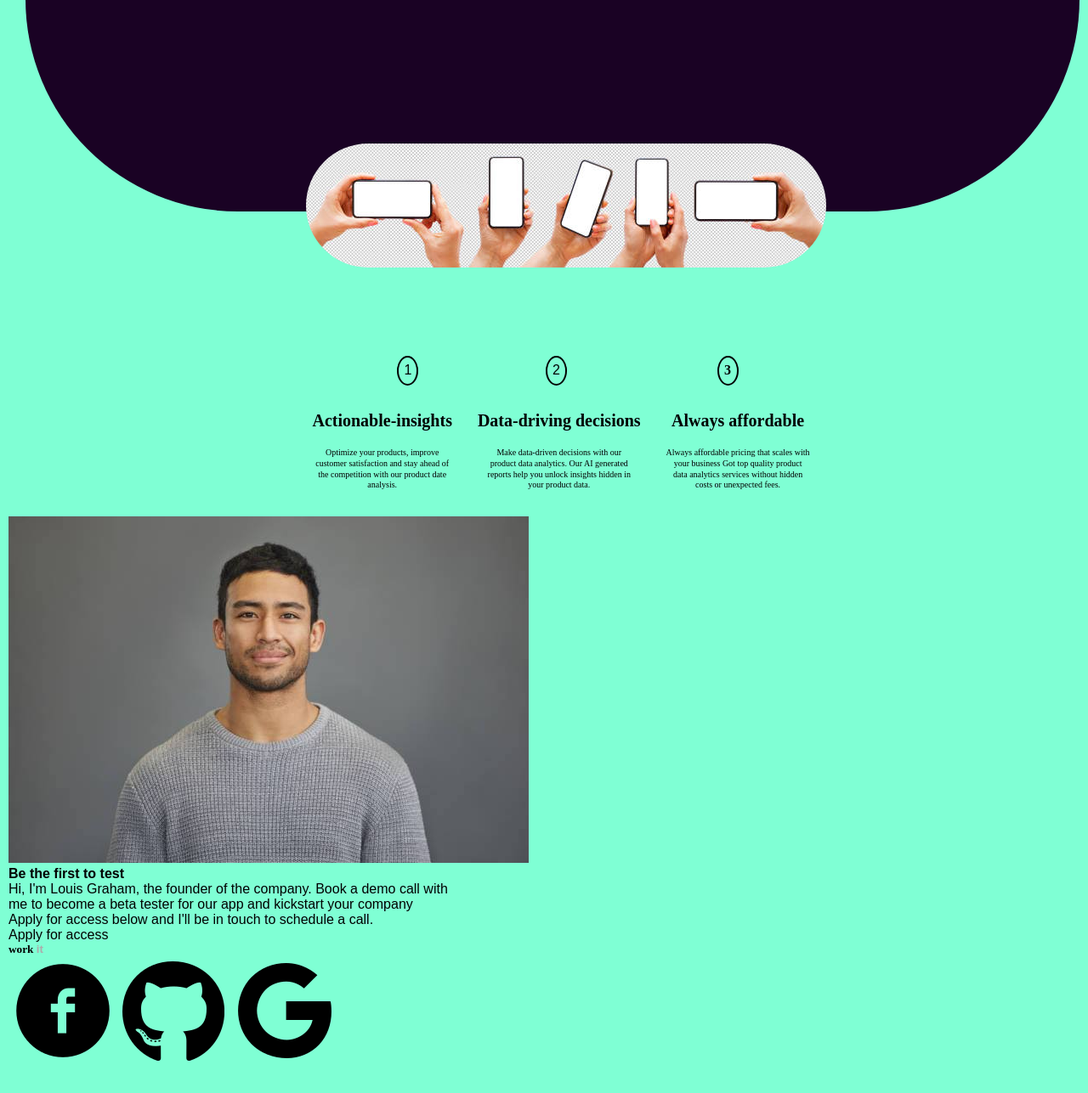
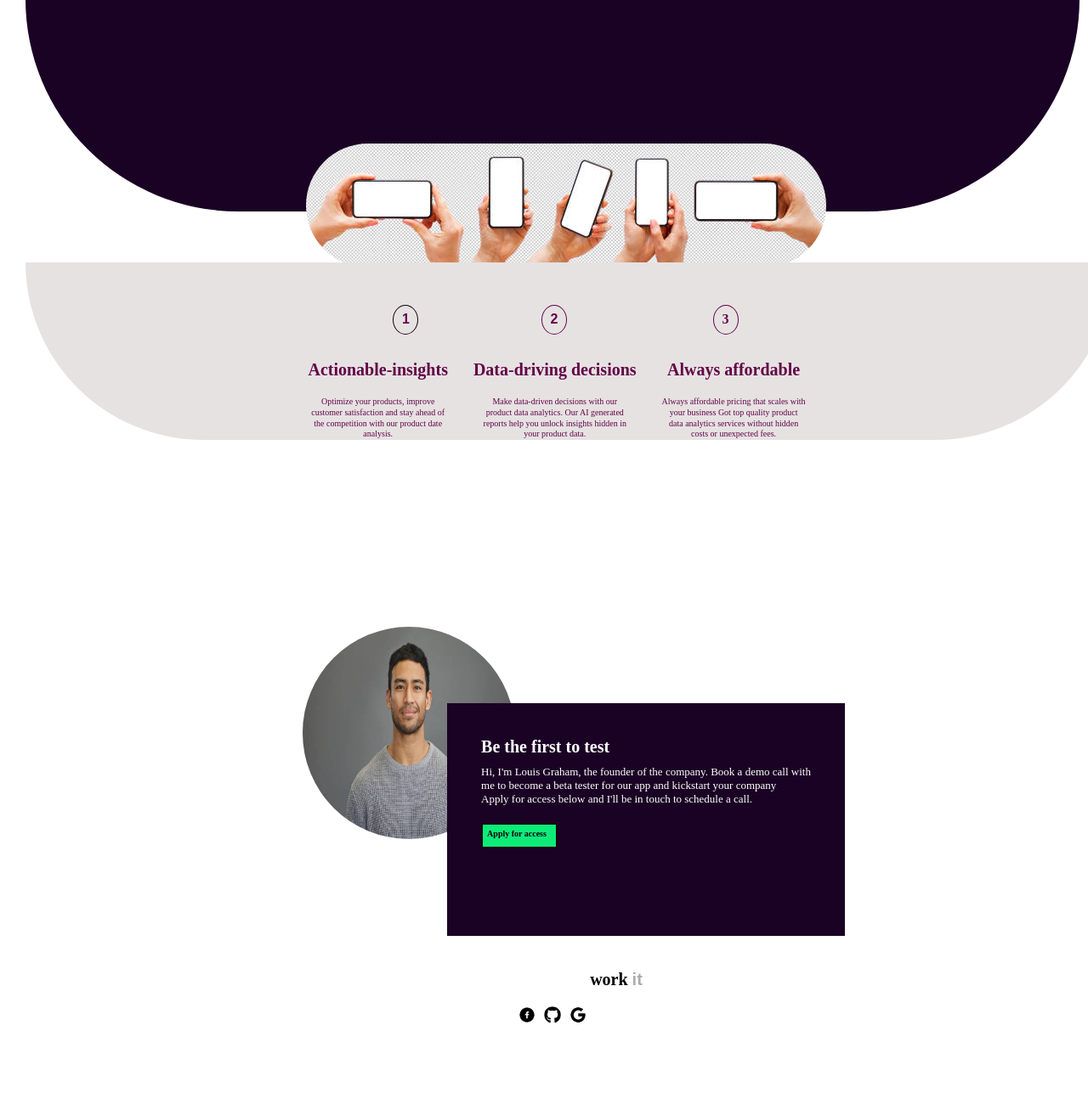
Before and after one commit to Kurtwelle/workit, a plain HTML site: page index.html in a window 1280 px wide. Shown: the part 331-1618 px from the top of the page at 85% size. Drawn offline with Linux system fonts and the light colour scheme.

Commit message:
work it continuation

```diff
--- a/style.css
+++ b/style.css
@@ -10,7 +10,8 @@
     width: 100%;
     justify-content: center;
     align-items: center;
-    background-color: aquamarine;
+    background-color:#ffffff;
+    align-content: center;
 }
 
 .card{
@@ -110,26 +111,38 @@ h1{
 }
 
 .middle{
+    width:100%;
     display: flex;
     text-align: center;
-    margin-left: 20px;
+    margin-left: 0px;
     margin-bottom: 30px;
     justify-content: center;
+    border-bottom-left-radius: 400px;
+    border-bottom-right-radius:400px ;
+    background-color: rgb(230, 226, 226);
+    padding-top: 50px;
+    position: relative;
+    top: -130px;
+    margin: 20px;
 }
 
 .firstcontent{
     margin-right: 30px ;
+    color: #630547;
 }
 
 .no1{
     border-radius: 100%;
-    border: 2px solid ;
+    border: 0.5px solid ;
     height: 35px;
-    width: 25px;
-    padding: 6px;
+    width: 30px;
+    padding: 7px;
+    color: #630547;
     margin-left: 100px;
     text-align: center;
     margin-bottom:30px;
+    border-color: #15010f;
+    font-weight: bold;
 }
 
 h3{
@@ -148,17 +161,19 @@ h3{
 }
 .secondcontent{
     margin-right: 30px;
+    color: #630547 ;
 }
 
 .no2{
     border-radius: 100%;
-    border: 2px solid ;
+    border: 0.5px solid ;
     height: 35px;
-    width: 25px;
-    padding: 6px;
+    width: 30px;
+    padding: 7px;
     margin-left: 80px;
     text-align: center;
     margin-bottom:30px;
+    font-weight: bold;
 }
 
 .data{
@@ -167,12 +182,17 @@ h3{
     text-align: center;
     line-height: 0.8rem;
 }
+.thirdcontent{
+    margin-right: 30px;
+    color: #630547 ;
+}
+
 .no3{
     border-radius: 100%;
-    border: 2px solid ;
+    border: 0.5px solid ;
     height: 35px;
-    width: 25px;
-    padding: 6px;
+    width: 30px;
+    padding: 7px;
     margin-left: 60px;
     text-align: center;
     margin-bottom:30px;
@@ -185,3 +205,104 @@ h3{
     text-align: center;
     line-height: 0.8rem;
 }
+
+.buttom{
+    display: flex;
+    background-color: #ffffff;
+    padding: 100px;
+    /* justify-items: center; */
+    justify-content: center;
+}
+
+.dev{
+    /* background-color: #0dec79; */
+    margin-right: 20px;
+    width: 200px;
+    position: relative;
+    left:50px;
+    top: -50px;
+    /* border-radius: 100%; */
+}
+
+.Dev{
+    height: 250px;
+    width:250px;
+    border-radius: 100%;
+    margin-top: 20px;
+    margin-left: 0px;
+}
+
+.lastcontent{
+    position: relative;
+    top: 60px;
+    right: 0px;
+    border: 0px solid;
+    padding: 40px;
+    justify-content: center;
+    color: #ffffff;
+    background-color: rgb(26, 2, 36);
+    font-family: 'Times New Roman', Times, serif;
+}
+
+h4{
+    font-family: 'Times New Roman', Times, serif;
+    font-size: 20px;
+    margin-bottom: 10px;
+}
+
+.about{
+    font-family:'Times New Roman', Times, serif;
+    font-size: 13px;
+    margin-bottom: 20px;
+}
+
+.Apply{
+    border:2px solid;
+    font-size:10px;
+    height: 30px;
+    padding: 5px;
+    background-color: #0dec79;
+    color: #15010f;
+    font-family: 'Times New Roman', Times, serif;
+    width: 90px;
+    white-space: nowrap;
+    font-weight: bold;
+    cursor: pointer;
+}
+
+.footcontent{
+    justify-content: center;
+    justify-items: center;
+    margin-left: 650px;
+    background-color: #ffffff;
+    margin-bottom: 20px;
+}
+
+h5{
+    justify-content: center;
+    font-size: 20px;
+    justify-content: center;
+    font-family:'Times New Roman', Times, serif ;
+}
+
+.footicon{
+    display: flex;
+    gap: 10px;
+    background-color: #ffffff;
+    justify-content: center;
+    /* size: 10px;
+    height: 100px;
+    width: 100px; */
+}
+.fbicon{
+    height: 20px;
+    width: 20px;
+}
+.giticon{
+    height: 20px;
+    width: 20px;
+}
+.gmailicon{
+    height: 20px;
+    width: 20px;
+}
```
